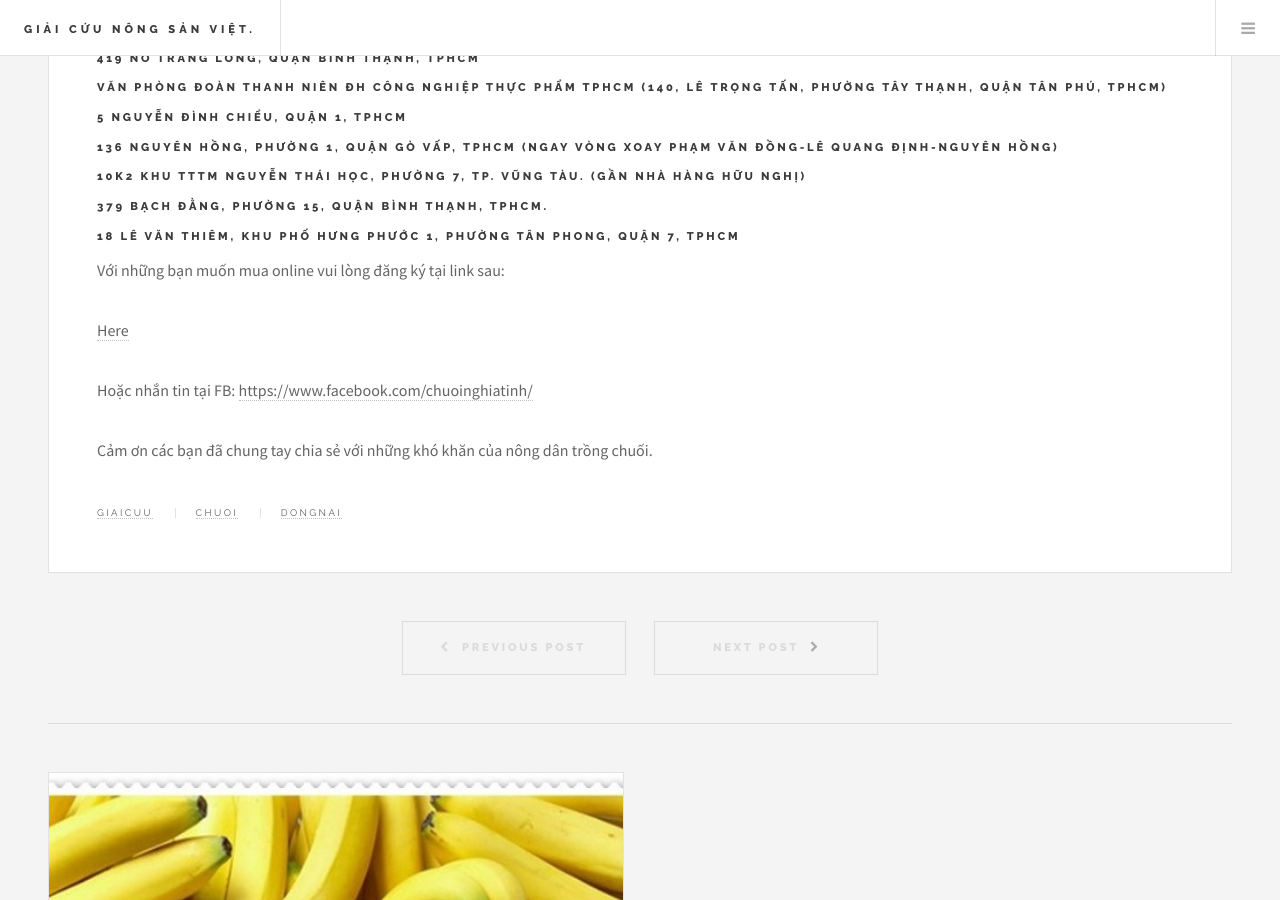
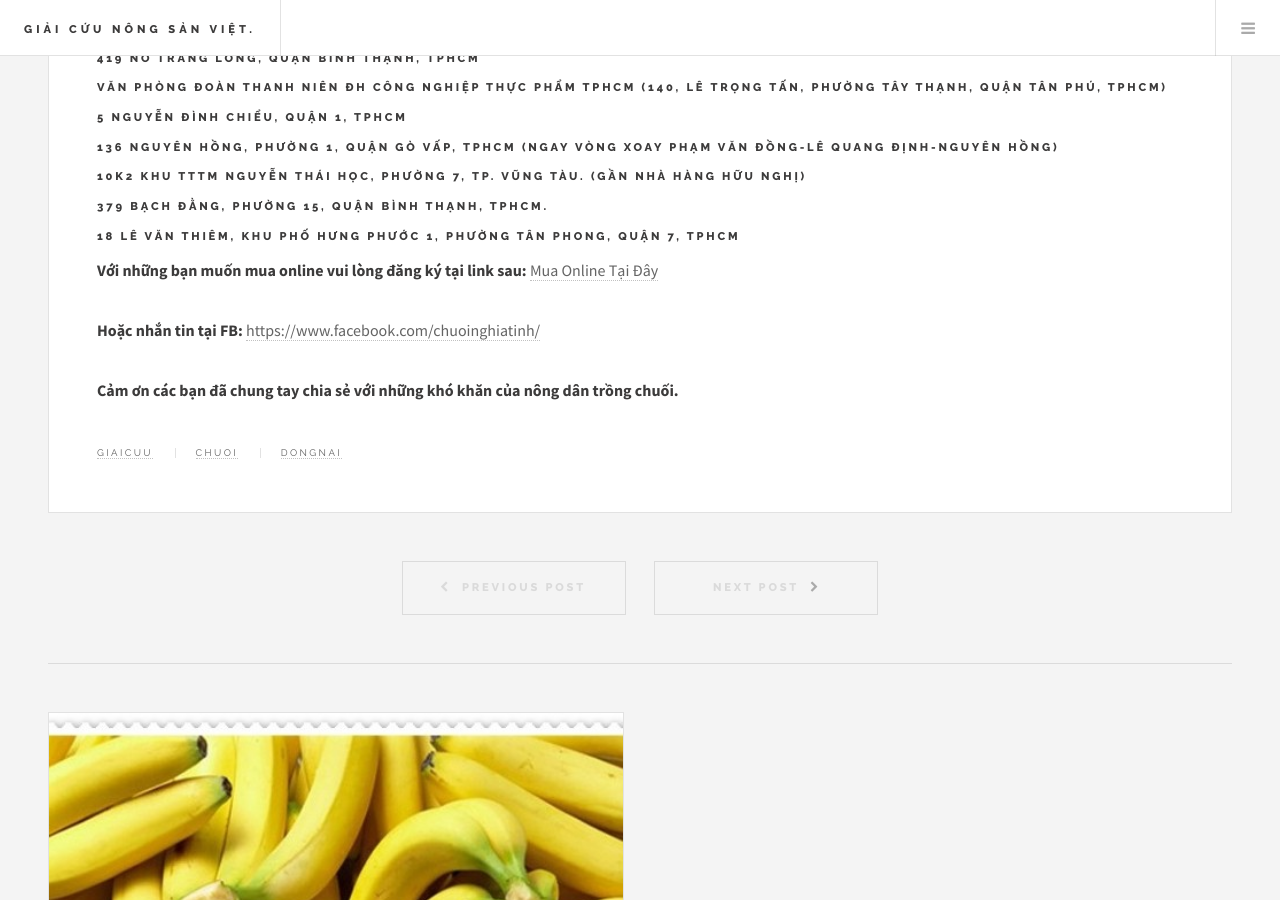
Before and after one commit to giaicuunongsanviet/giaicuunongsanviet.github.io, a Jekyll site: the page built from _posts/2016-12-09-giai-cuu-chuoi-cho-nha-vuon-dong-nai.markdown, in a window 1280 px wide and 900 px high, scrolled down 2122 px. Built offline with Jekyll 4.4.1, drawn with Linux system fonts in a browser that asks for light colours.

Commit message:
Tungns setup project and this is first commit

```diff
--- a/_posts/2016-12-09-giai-cuu-chuoi-cho-nha-vuon-dong-nai.markdown
+++ b/_posts/2016-12-09-giai-cuu-chuoi-cho-nha-vuon-dong-nai.markdown
@@ -43,10 +43,9 @@ Giá bán chuối già hương: Mua của nông dân tại vườn 5k/ kg bán 9
 
 #### 18 Lê Văn Thiêm, khu phố Hưng Phước 1, phường Tân Phong, quận 7, TPHCM
 
-Với những bạn muốn mua online vui lòng đăng ký tại link sau:
+**Với những bạn muốn mua online vui lòng đăng ký tại link sau:**
+[Mua Online Tại Đây](https://goo.gl/forms/6Cs0McBNNE6mATQG2)
 
-[Here](https://goo.gl/forms/6Cs0McBNNE6mATQG2)
+**Hoặc nhắn tin tại FB:** [https://www.facebook.com/chuoinghiatinh/](https://www.facebook.com/chuoinghiatinh/)
 
-Hoặc nhắn tin tại FB: [https://www.facebook.com/chuoinghiatinh/](https://www.facebook.com/chuoinghiatinh/)
-
-Cảm ơn các bạn đã chung tay chia sẻ với những khó khăn của nông dân trồng chuối.
+**Cảm ơn các bạn đã chung tay chia sẻ với những khó khăn của nông dân trồng chuối.**
```
